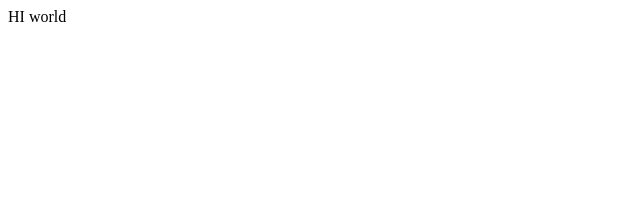
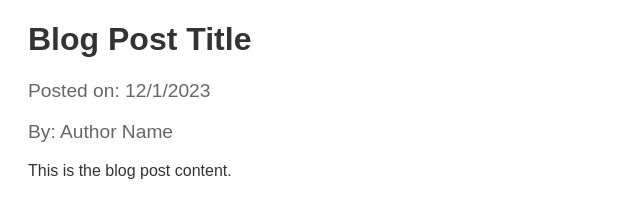
Before and after one commit to BDhackers009/bdhackers009.github.io, a plain HTML site: page index.html in a window 1280 px wide. Shown: the whole page, without its empty margins (0-640 px from the left). Drawn offline with Linux system fonts and the light colour scheme.

Commit message:
Update index.html

```diff
--- a/index.html
+++ b/index.html
@@ -1 +1,41 @@
-HI world
+<!DOCTYPE html>
+<html>
+<head>
+  <title>My Blog</title>
+  <style>
+      body {
+          font-family: Arial, sans-serif;
+      }
+
+      .blog-post {
+          margin: 20px;
+      }
+
+      .title {
+          font-size: 2em;
+          color: #333;
+      }
+
+      .date, .author {
+          font-size: 1.2em;
+          color: #666;
+      }
+
+      .content {
+          font-size: 1em;
+          color: #333;
+      }
+  </style>
+</head>
+<body>
+  <div class="blog-post">
+      <h1 class="title">Blog Post Title</h1>
+      <p class="date">Posted on: 12/01/2023</p>
+      <p class="author">By: Author Name</p>
+      <p class="content">This is the blog post content.</p>
+  </div>
+  <script>
+      document.querySelector('.date').textContent = 'Posted on: ' + new Date().toLocaleDateString();
+  </script>
+</body>
+</html>
```
